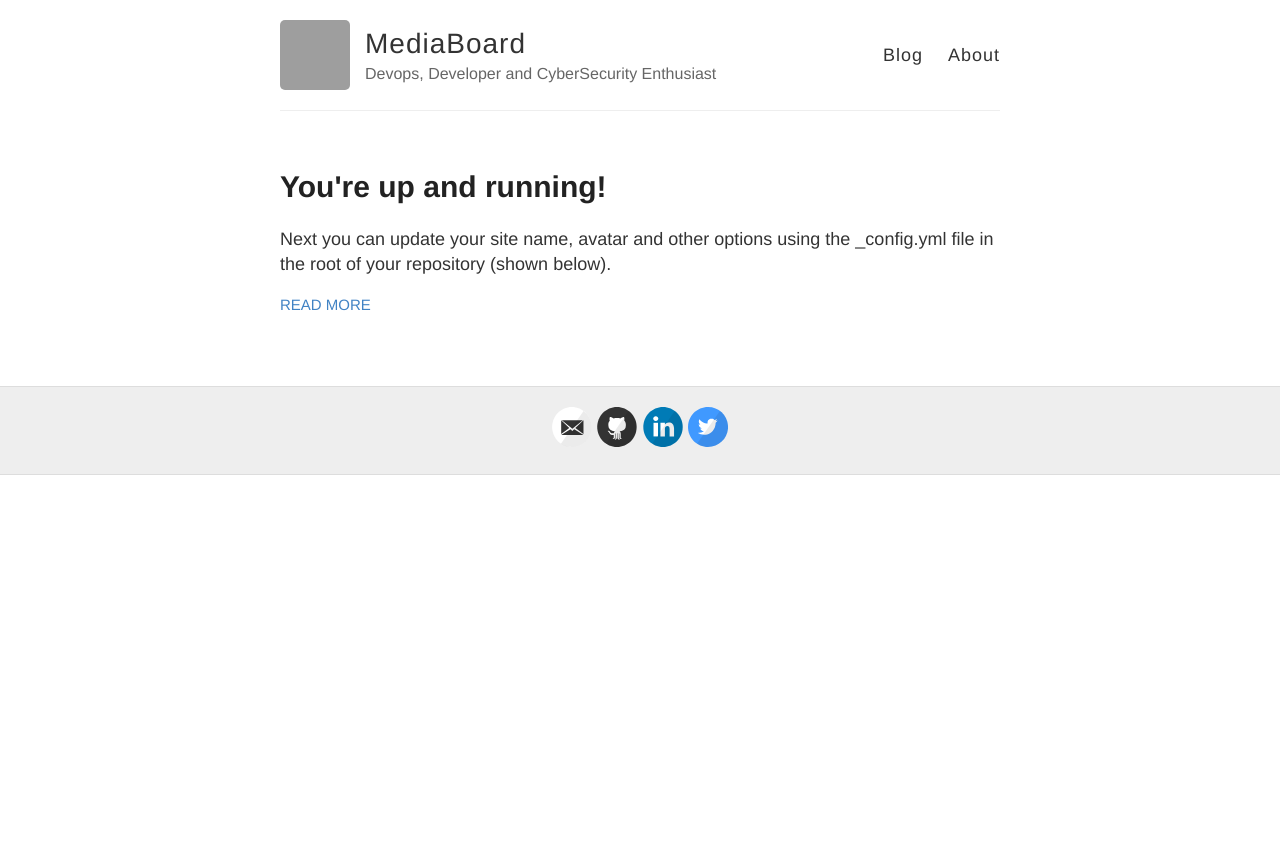
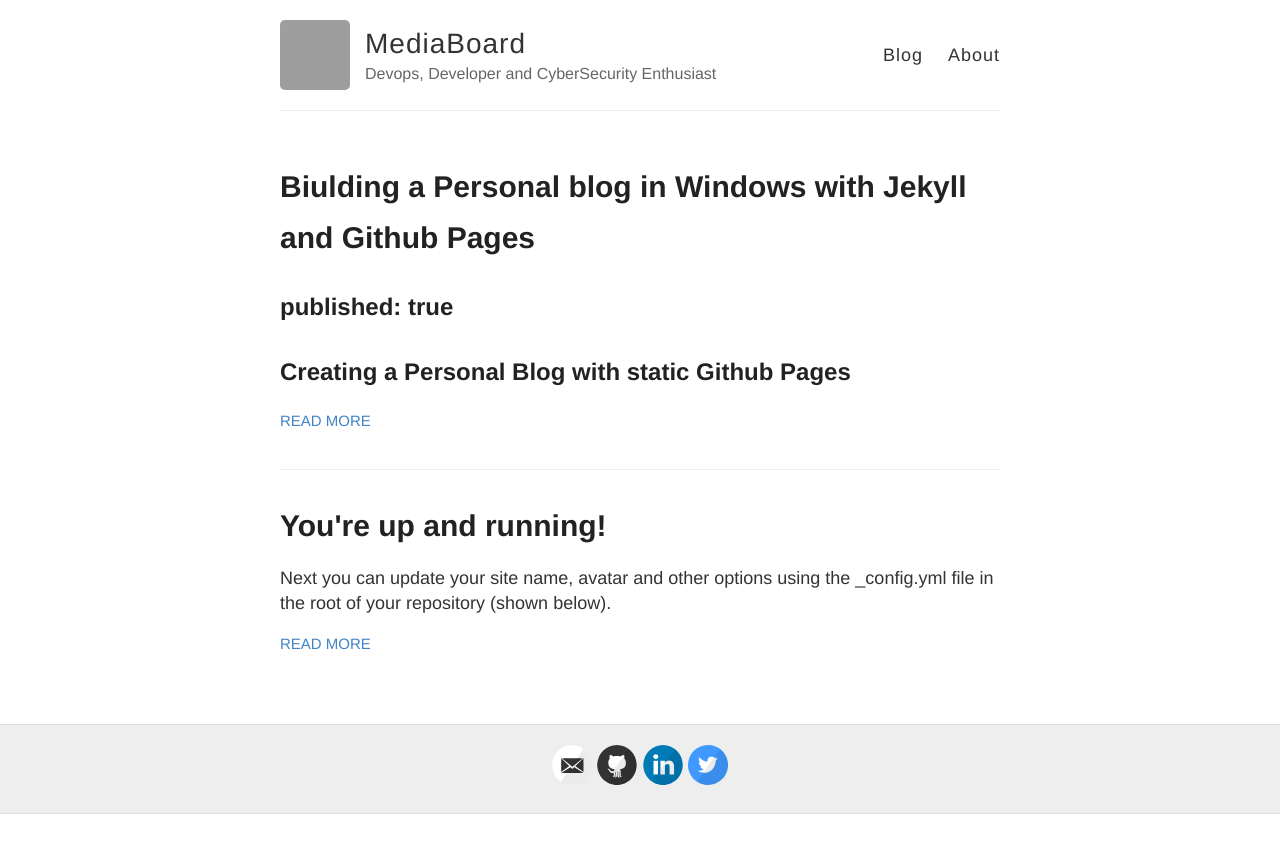
Before and after one commit to MediaBoard/MediaBoard.github.io, a Jekyll site: the page built from index.html, in a window 1280 px wide. Shown: the top 853 px of the page. Built offline with Jekyll 4.4.1, drawn with Linux system fonts in a browser that asks for light colours; some of the changed lines change nothing that is shown; grey boxes are pictures that could not be loaded.

Commit message:
Second Blog

````diff
--- a/_posts/2022-04-05-personal-blog-windows.md
+++ b/_posts/2022-04-05-personal-blog-windows.md
@@ -1,6 +1,82 @@
 ---
-published: false
+layout: post
+title: Biulding a Personal blog in Windows with Jekyll and Github Pages
 ---
-## A New Post
+published: true
+---
+## Creating a Personal Blog with static Github Pages
+
+material and resources from this URL > https://dfederm.com/creating-a-blog-using-github-pages/
+
+#### Step 1: Prepare the server
+
+instalar git y ruby
+
+Install Git
+
+* * *
+
+`sudo apt install git`
+
+Install Ruby
+
+* * *
+
+`sudo apt-get install ruby-full build-essential zlib1g-dev`
+
+Ensure RubyGems packages are installed under the user account instead of root.
+
+```
+echo '# Install Ruby Gems to ~/gems' >> ~/.bashrc
+echo 'export GEM_HOME="$HOME/gems"' >> ~/.bashrc
+echo 'export PATH="$HOME/gems/bin:$PATH"' >> ~/.bashrc
+source ~/.bashrc
+```
+
+### Install Jekyll and Bundler:
+
+`gem install jekyll bundler`
+
+install minima gem
+
+`gem install minima`
+
+install jekyll-feed gem
+
+`gem install jekyll-feed`
+
+install jekyll on the github path created
+
+replace Gemfile content with the following:
+
+```
+source "https://rubygems.org"
+
+# To update to the latest github dependencies run: `bundle update`
+# To list current versions: `bundle exec github-pages versions`
+# Check github versions: https://pages.github.com/versions/
+gem "github-pages", group: :jekyll_plugins
+
+group :jekyll_plugins do
+  gem 'jekyll-feed'
+  gem 'jekyll-paginate'
+  gem 'jekyll-seo-tag'
+  gem 'jekyll-sitemap'
+end
+
+# Windows and JRuby does not include zoneinfo files, so bundle the tzinfo-data gem
+# and associated library.
+install_if -> { RUBY_PLATFORM =~ %r!mingw|mswin|java! } do
+  gem "tzinfo", "~> 1.2"
+  gem "tzinfo-data"
+end
+
+# Performance-booster for watching directories on Windows
+gem "wdm", "~> 0.1.1", :install_if => Gem.win_platform?
+```
+
+To build the site and serve it locally, run:
+
+`bundle exec jekyll serve --drafts --livereload`
 
 Enter text in [Markdown](http://daringfireball.net/projects/markdown/). Use the toolbar above, or click the **?** button for formatting help.
````
